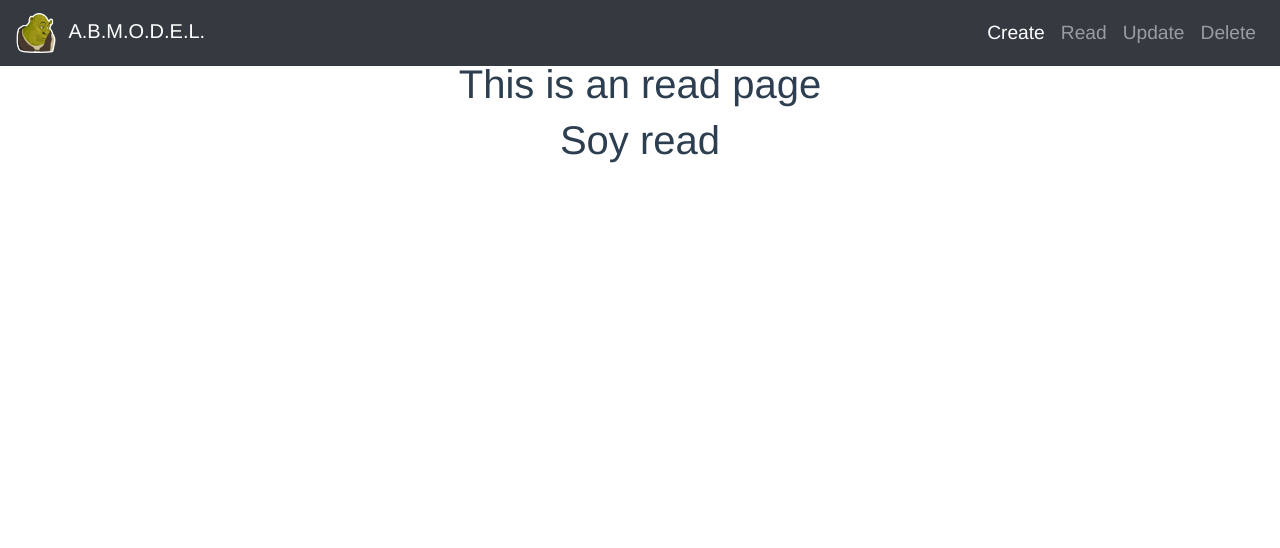
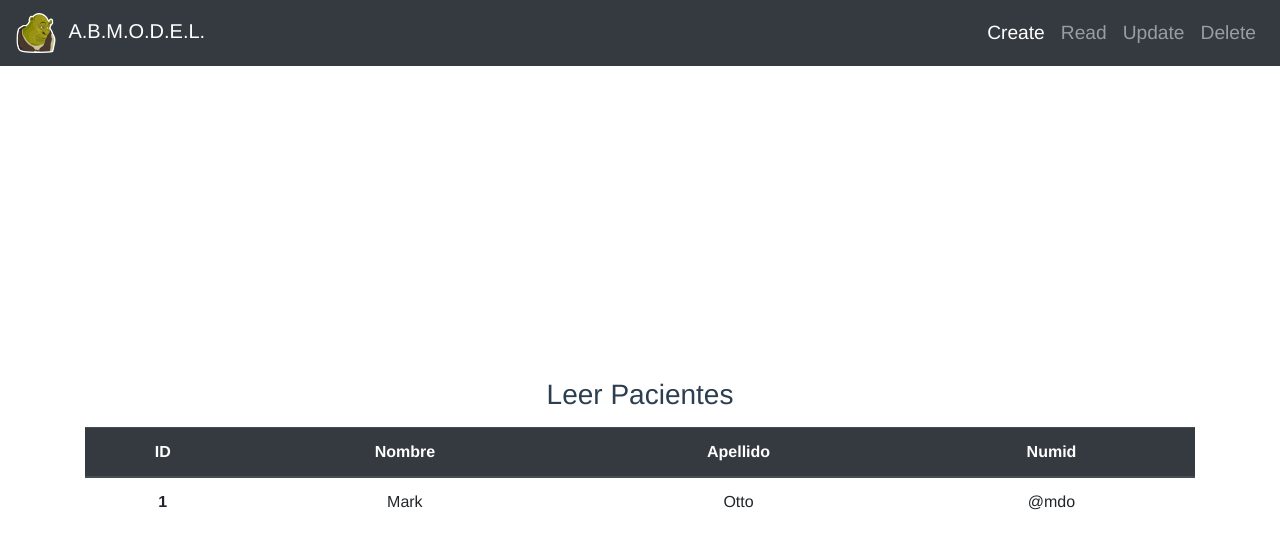
Before and after one commit to Victorm0612/basedatos-crud-vuejs, a Vue app: page /read in a window 1280 px wide. Shown: the top 548 px of the page. Built offline with nearby package versions, Linux system fonts and the light colour scheme.

Commit message:
adding read

```diff
--- a/src/App.vue
+++ b/src/App.vue
@@ -25,7 +25,7 @@ export default {
   color: #2c3e50;
 }
 
-#nav {
+.nav {
   padding: 30px;
 }
 
@@ -34,7 +34,7 @@ export default {
   color: #2c3e50;
 }
 
-#nav a.router-link-exact-active {
+.nav a.router-link-exact-active {
   color: #42b983;
 }
 </style>
--- a/src/components/Cabecera.vue
+++ b/src/components/Cabecera.vue
@@ -5,10 +5,10 @@
             <span class="navbar-toggler-icon"></span>
         </button>
         <div class="collapse navbar-collapse form-inline my-2 my-lg-0" id="navbarTogglerDemo01">
-            <a class="navbar-brand" href="#">
+            <router-link class="navbar-brand" active-class="active" to="/">
                 <img class="mr-2" width="40" height="40" src="@/assets/bored-shrek-meme.png" alt="">
                 A.B.M.O.D.E.L.
-            </a>
+            </router-link>
             <ul class="navbar-nav ml-auto">
             <li class="nav-item active">
                 <router-link class="nav-link" active-class="active" to="/">Create</router-link>
--- a/src/components/Read.vue
+++ b/src/components/Read.vue
@@ -1,6 +1,26 @@
 <template>
-    <div>
-        <h1>Soy read</h1>
+    <div class="container">
+        <div class="flex-column" id="tabla">
+            <h3 class="mb-3">Leer Pacientes</h3>
+            <table class="table">
+            <thead class="thead-dark">
+                <tr>
+                <th scope="col">ID</th>
+                <th scope="col">Nombre</th>
+                <th scope="col">Apellido</th>
+                <th scope="col">Numid</th>
+                </tr>
+            </thead>
+            <tbody>
+                <tr>
+                <th scope="row">1</th>
+                <td>Mark</td>
+                <td>Otto</td>
+                <td>@mdo</td>
+                </tr>
+            </tbody>
+            </table>
+        </div>
     </div>
 </template>
 
@@ -11,6 +31,14 @@
     }
 </script>
 
-<style lang="scss" scoped>
+<style scoped>
+#tabla {
+    display: flex;
+    align-items: center;
+    justify-content: center;
+    min-height: 100vh;
+    width: auto;
+    margin: auto;
 
+}
 </style>
--- a/src/views/ReadView.vue
+++ b/src/views/ReadView.vue
@@ -1,6 +1,5 @@
 <template>
   <div class="read">
-    <h1>This is an read page</h1>
     <Read/>
   </div>
 </template>
```
